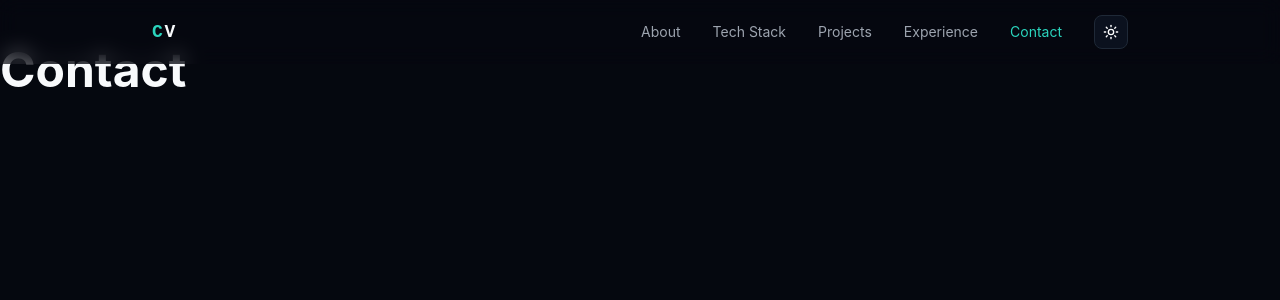
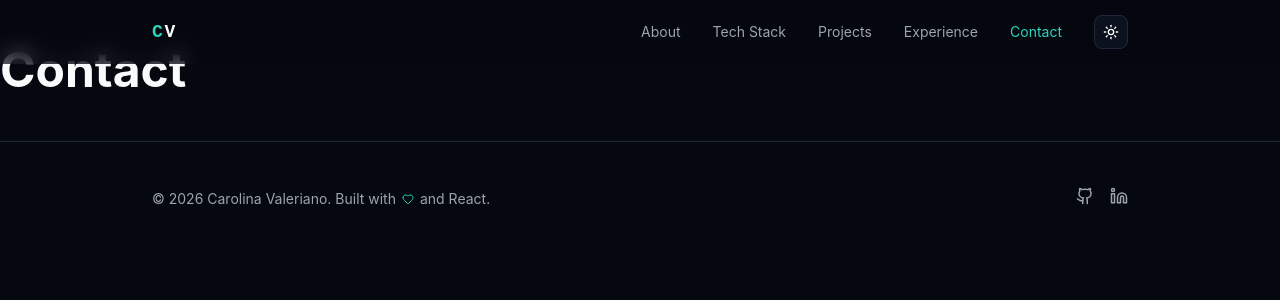
Before and after one commit to valerianocarolina/portfolio, a React (Vite) app: page /contact in a window 1280 px wide. Shown: the top 300 px of the page. Built offline with nearby package versions, Linux system fonts and the light colour scheme.

Commit message:
feat: add Footer component with social links and styling

```diff
--- a/src/App.tsx
+++ b/src/App.tsx
@@ -1,12 +1,14 @@
 import { BrowserRouter } from 'react-router-dom'
 import Header from './components/Header/Header'
 import { AppRoutes } from './routes'
+import { Footer } from './components/Footer/Footer'
 
 function App() {
   return (
     <BrowserRouter>
       <Header />
       <AppRoutes />
+      <Footer />
     </BrowserRouter>
   )
 }
--- /dev/null
+++ b/src/components/Footer/Footer.css
@@ -0,0 +1,66 @@
+.footer {
+  border-top: 1px solid hsl(var(--border));
+}
+
+.footer-container {
+  max-width: 1024px;
+
+  margin: 0 auto;
+
+  padding: 32px 24px;
+
+  display: flex;
+  align-items: center;
+  justify-content: space-between;
+
+  gap: 16px;
+}
+
+/* TEXTO */
+
+.footer-text {
+  font-size: 14px;
+
+  color: hsl(var(--muted-foreground));
+
+  display: flex;
+  align-items: center;
+
+  gap: 6px;
+}
+
+/* HEART */
+
+.footer-heart {
+  color: hsl(var(--primary));
+}
+
+/* SOCIAL */
+
+.footer-socials {
+  display: flex;
+
+  align-items: center;
+
+  gap: 16px;
+}
+
+.footer-icon {
+  color: hsl(var(--muted-foreground));
+
+  transition: color 0.2s ease;
+}
+
+.footer-icon:hover {
+  color: hsl(var(--foreground));
+}
+
+/* MOBILE */
+
+@media (max-width: 640px) {
+  .footer-container {
+    flex-direction: column;
+
+    text-align: center;
+  }
+}
--- /dev/null
+++ b/src/components/Footer/Footer.tsx
@@ -0,0 +1,38 @@
+import { Github, Linkedin, Heart } from 'lucide-react'
+import './Footer.css'
+import { socialLinks } from '../../constants/socialLinks'
+
+export function Footer() {
+  return (
+    <footer className="footer">
+      <div className="footer-container">
+        <p className="footer-text">
+          © {new Date().getFullYear()} Carolina Valeriano. Built with{' '}
+          <Heart size={12} className="footer-heart" /> and React.
+        </p>
+
+        <div className="footer-socials">
+          <a
+            href={socialLinks.github}
+            target="_blank"
+            rel="noopener noreferrer"
+            aria-label="GitHub"
+            className="footer-icon"
+          >
+            <Github size={18} />
+          </a>
+
+          <a
+            href={socialLinks.linkedin}
+            target="_blank"
+            rel="noopener noreferrer"
+            aria-label="LinkedIn"
+            className="footer-icon"
+          >
+            <Linkedin size={18} />
+          </a>
+        </div>
+      </div>
+    </footer>
+  )
+}
--- /dev/null
+++ b/src/constants/socialLinks.ts
@@ -0,0 +1,4 @@
+export const socialLinks = {
+  github: 'https://github.com/valerianocarolina',
+  linkedin: 'https://www.linkedin.com/in/carolina-valeriano-9a8122230',
+}
```
